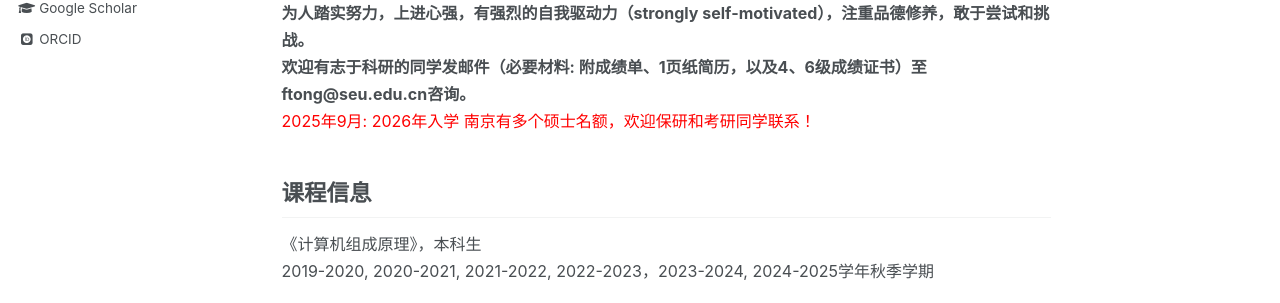
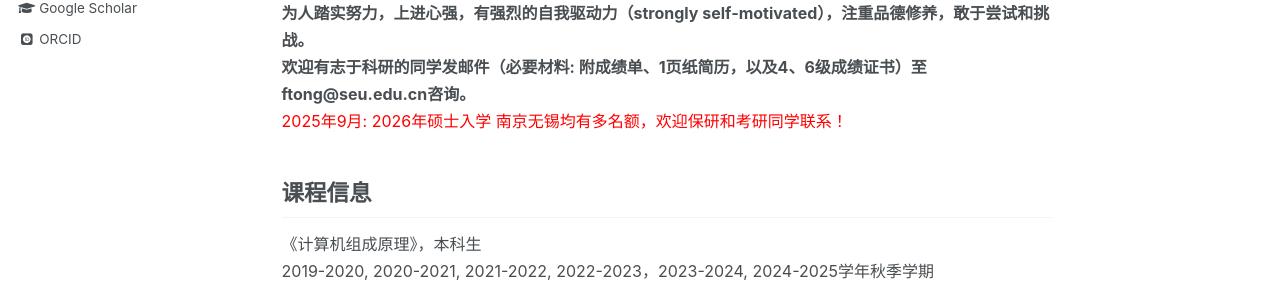
Before and after one commit to fei-tong/fei-tong.github.io, a Jekyll site: the page built from _pages/about.md, in a window 1280 px wide and 1077 px high. Shown: the part 604-907 px from the top of the window. Built offline with Jekyll 4.4.1, drawn with Linux system fonts in a browser that asks for light colours; some web fonts are replaced.

Commit message:
Update about.md

```diff
--- a/_pages/about.md
+++ b/_pages/about.md
@@ -27,7 +27,7 @@ redirect_from:
 <font color="red">【招收优秀博士、硕士研究生、优秀本科实习生】:</font><br>
 <b>为人踏实努力，上进心强，有强烈的自我驱动力（strongly self-motivated），注重品德修养，敢于尝试和挑战。</b><br>
 <b>欢迎有志于科研的同学发邮件（必要材料: 附成绩单、1页纸简历，以及4、6级成绩证书）至 ftong@seu.edu.cn咨询。</b><br>
-<font color="red">2025年9月: 2026年入学 南京有多个硕士名额，欢迎保研和考研同学联系！</font>
+<font color="red">2025年9月: 2026年硕士入学 南京无锡均有多名额，欢迎保研和考研同学联系！</font>
 </font>
 
 ## 课程信息
```
